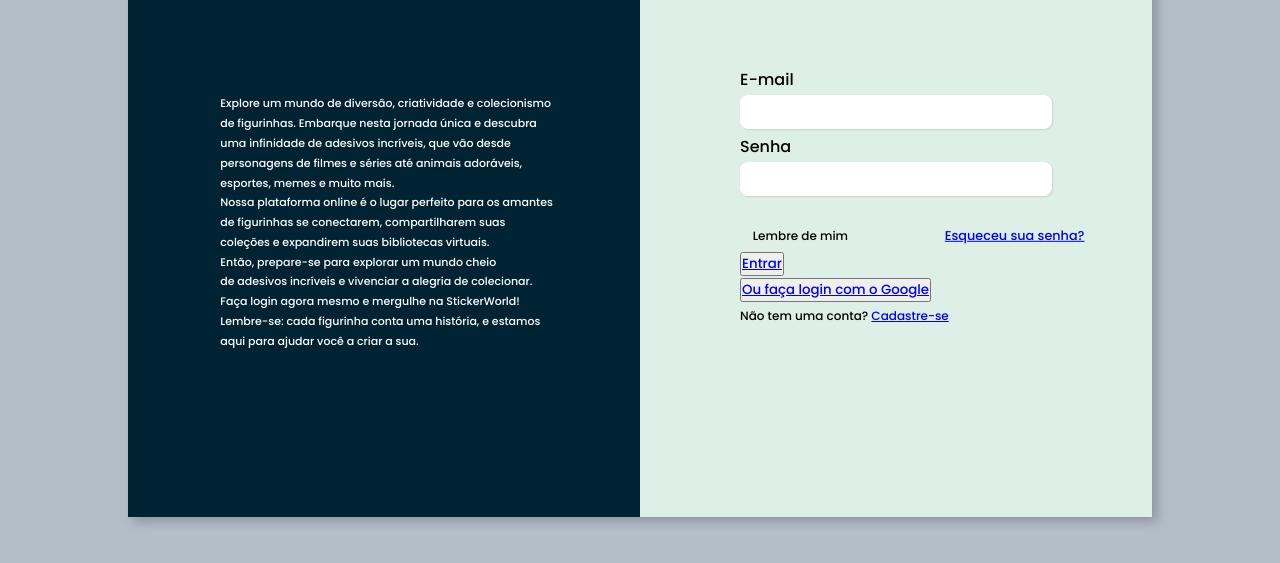
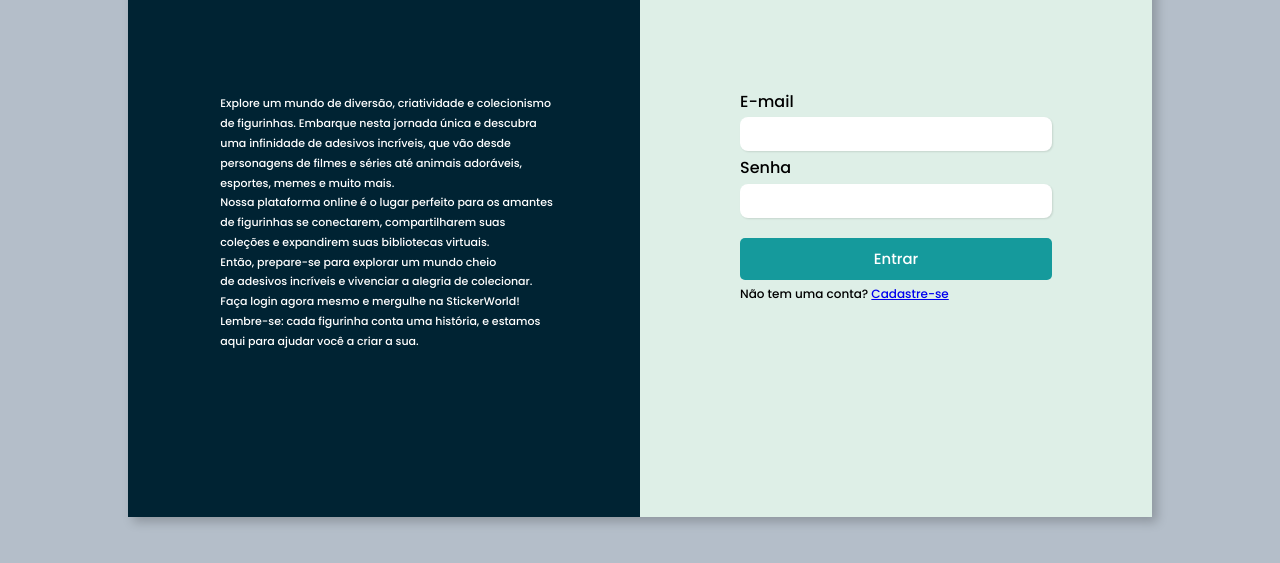
Before and after one commit to anapsn/Projeto_igor, a plain HTML site: page index.html in a window 1280 px wide. Shown: the part 203-766 px from the top of the page. Drawn offline with Linux system fonts and the light colour scheme.

Commit message:
first commit

```diff
--- a/index.html
+++ b/index.html
@@ -39,16 +39,11 @@ Lembre-se: cada figurinha conta uma história, e estamos <br> aqui para ajudar v
                             <label for="password">Senha</label>
                             <input id="password" type="password" name="password" required>
                         </div>
-                        <span class="l1">Lembre de mim</span> <br>
-                        <span class="l2"><a href="#">Esqueceu sua senha? </a></span> <br>
                     <div class="login-botton">
                         <button><a href="#">Entrar</a></button>
                     </div>
-                    <div class="login-google-botton">
-                        <button><a href="#">Ou faça login com o Google</a></button>
-                    </div>
 
-                    <span>Não tem uma conta? <a href="#">Cadastre-se</a></span>
+                    <span>Não tem uma conta? <a href="tela-cadastro/index.html">Cadastre-se</a></span>
                 </div>
 
 
--- a/style.css
+++ b/style.css
@@ -118,3 +118,24 @@ span {
     margin-left: 16%;
     font-size: 0.8rem;
 }
+
+.login-botton button{
+    width: 100%;
+    margin-top: 1rem;
+    border: none;
+    background-color: #159A9C;
+    padding: 0.63rem;
+    border-radius: 5px;
+    cursor: pointer;
+}
+
+.login-botton button a {
+    text-decoration: none;
+    font-size: 0.93rem;
+    font-weight: 500;
+    color: #fff;
+}
+
+.login-botton button:hover {
+    background-color: #159A9C;
+}
```
Also changed, not shown: lading/img/comandos para nao esquecer.png (added).
